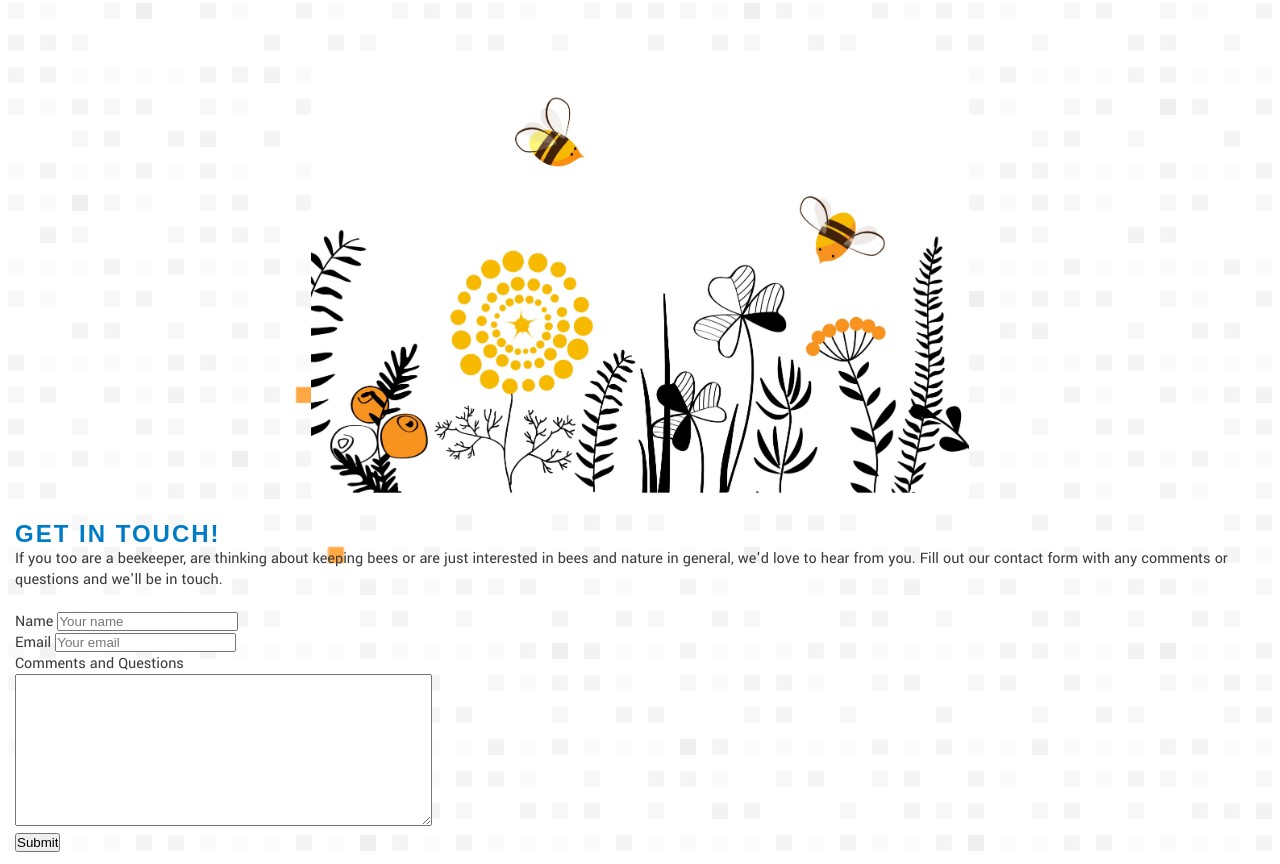
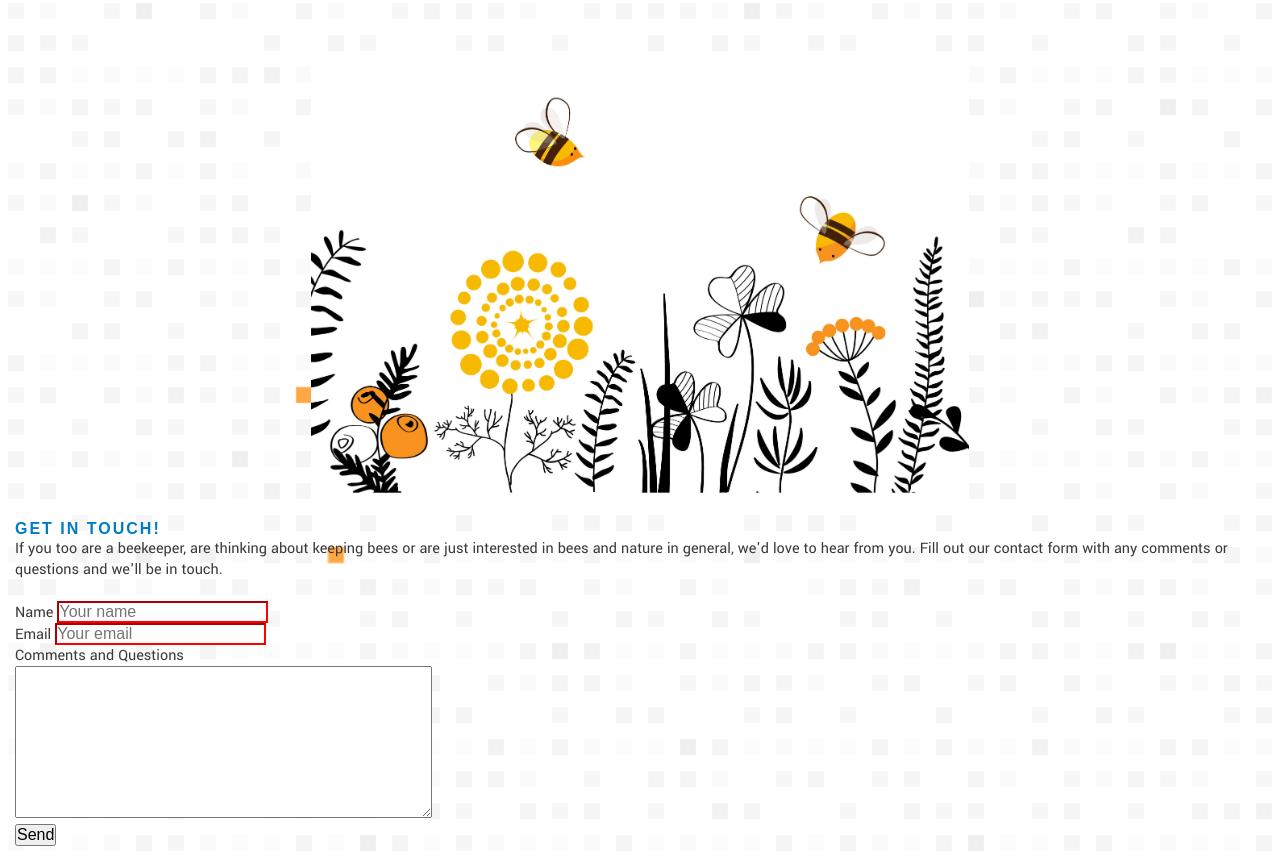
Before and after one commit to rich-p-rich/beekeeping-with-honey-bees-p1, a plain HTML site: page contact.html in a window 1280 px wide. Shown: the part 80-944 px from the top of the page. Drawn offline with Linux system fonts and the light colour scheme.

Commit message:
Set default font size to 1em

```diff
--- a/assets/css/style.css
+++ b/assets/css/style.css
@@ -6,6 +6,7 @@
     padding: 0;
     margin: 0;
     box-sizing: border-box;
+    font-size: 1em;
 }
 
 /* General styles */
@@ -267,6 +268,14 @@ main {
     padding-right: 5px;
 }
 
+input:required {
+    border-color: black;
+}
+
+input:invalid {
+    border-color: red;
+}
+
 #useful-links {
     /*for links on contact page*/
     margin-left: 30px;
--- a/contact.html
+++ b/contact.html
@@ -52,11 +52,11 @@
                 <br>
                 <div>
                     <label for="name-field">Name</label>
-                    <input id="name-field" type="text" name="full_name" placeholder="Your name" required;>
+                    <input id="name-field" type="text" name="full_name" placeholder="Your name" required>
                 </div>
                 <div>
                     <label for="email-field">Email</label>
-                    <input id="email-field" type="email" name="email" placeholder="Your email" required;>
+                    <input id="email-field" type="email" name="email" placeholder="Your email" required>
                 </div>
                 <form method="get" action="form-thank-you-page.html">
                     <label for="Comments">Comments and Questions</label>
@@ -65,7 +65,7 @@
                         placeholder="Your Feedback" required>
               	     </textarea>
                     <br>
-                    <input type="submit">
+                    <input type="button" value="Send" />
                 </form>
             </form>
             </div>
```
